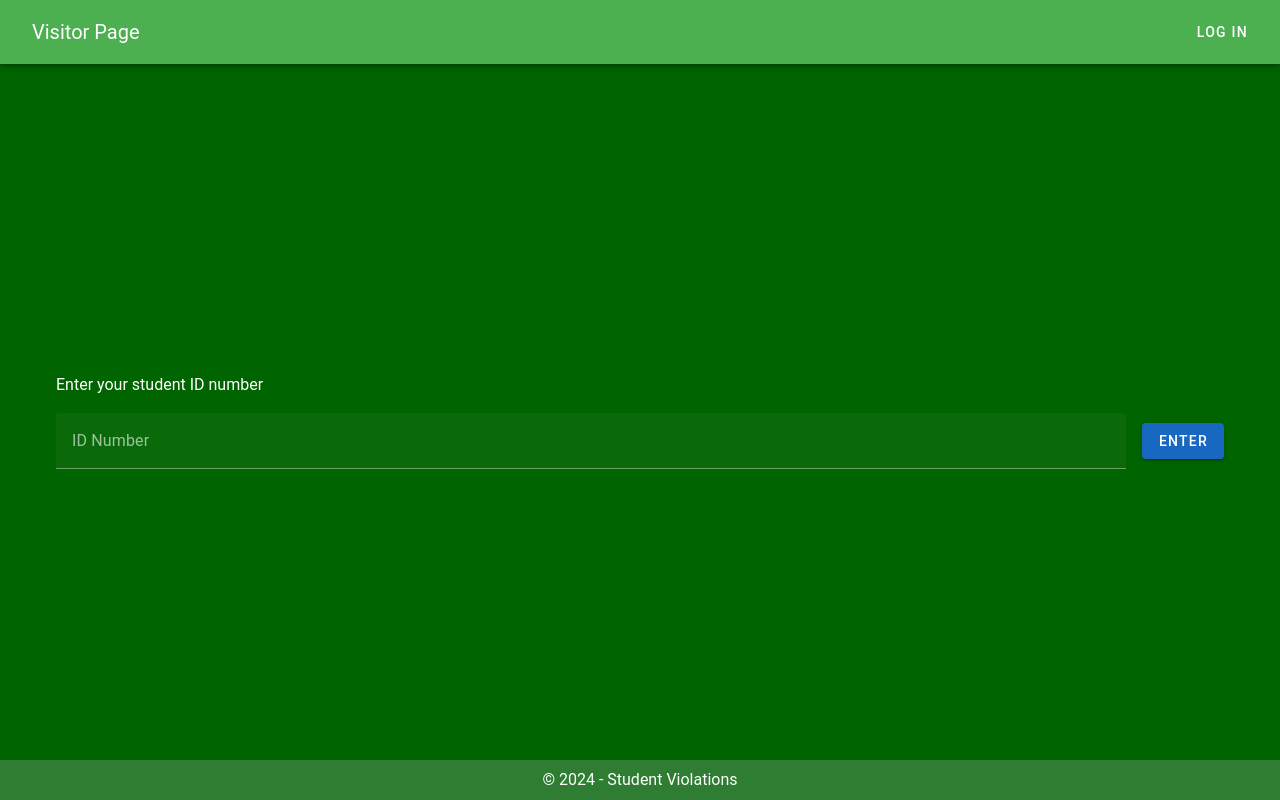
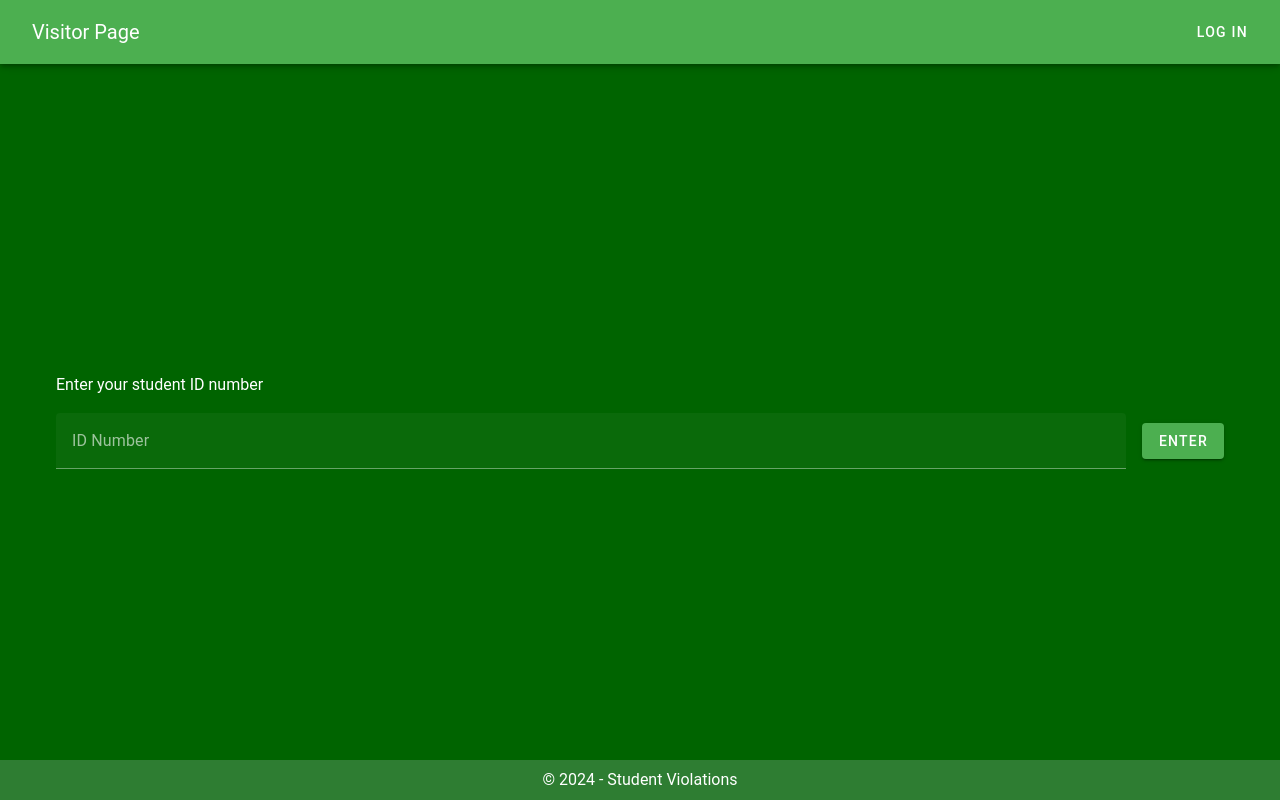
Before and after one commit to hersheydoria/student-violations-108, a Vue app: page /visitor in a window 1280 px wide. Built offline with nearby package versions, Linux system fonts and the light colour scheme.

Commit message:
fix: color button

```diff
--- a/src/views/system/VisitorView.vue
+++ b/src/views/system/VisitorView.vue
@@ -58,7 +58,7 @@ function showHistory(record) {
           style="color: white;"
         >
           <template v-slot:append>
-            <v-btn @click="handleEnterClick" color="primary" style="color: white;">
+            <v-btn @click="handleEnterClick" color="green" style="color: white;">
               Enter
             </v-btn>
           </template>
@@ -92,7 +92,7 @@ function showHistory(record) {
         <v-btn
           v-if="studentRecords.length > 0"
           @click="showHistory(studentRecords[0])"
-          color="blue"
+          color="green"
           class="mt-4"
           style="color: white;"
         >
```
